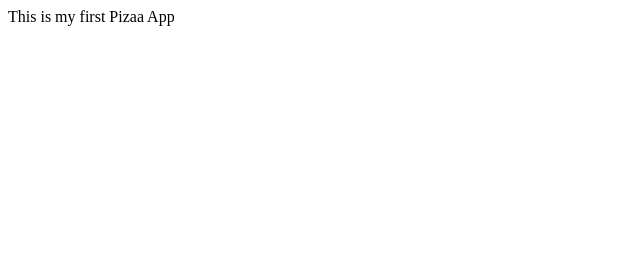
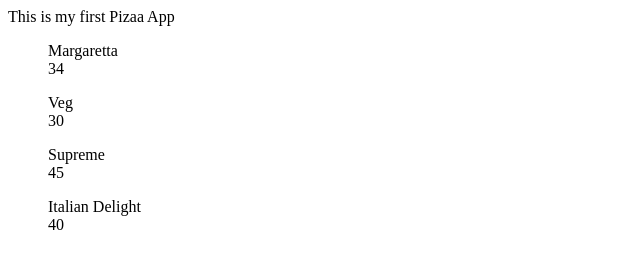
Before and after one commit to prabodhmeshram/angular-pizaa-app, a plain HTML site: page index.html in a window 1280 px wide. Shown: the whole page, without its empty margins (0-640 px from the left). Drawn offline with Linux system fonts and the light colour scheme.

Commit message:
Added Css and Updated App
- Adding Css to remove li default style
- Adding Extra properties to show pizza.

```diff
--- /dev/null
+++ b/app.css
@@ -0,0 +1,3 @@
+ul li{
+	list-style-type: none;
+}
--- a/app.js
+++ b/app.js
@@ -2,4 +2,6 @@ var app = angular.module("pizzaApp", []);
 
 app.controller('PizzaController',  function($scope){
 	$scope.message = "This is my first Pizaa App";
+
+	$scope.PizzaData = [{name:"Margaretta", prize: 34},{name:"Veg", prize: 30},{name:"Supreme", prize: 45},{name:"Italian Delight", prize: 40}];
 });
--- a/index.html
+++ b/index.html
@@ -1,12 +1,24 @@
 <html>
 <head>
 	<title>This is Pizaa App</title>
+
+	<link rel="stylesheet" type="text/css" href="app.css">
 	<script type="text/javascript" src="./angular.min.js"></script>
 	<script type="text/javascript" src="./app.js"></script>
+
+
 </head>
 	<body ng-app="pizzaApp">
 		<div ng-controller="PizzaController">
-			{{message}}
+			<div>
+				{{message}}
+				<ul ng-repeat='pizza in PizzaData'>
+					<li>
+						<div>{{ pizza.name }} <div>
+						<div>{{ pizza.prize }}</div>
+ 					</li>
+				</ul>
+			</div>
 		</div>
 	</body>
 </html>
```
